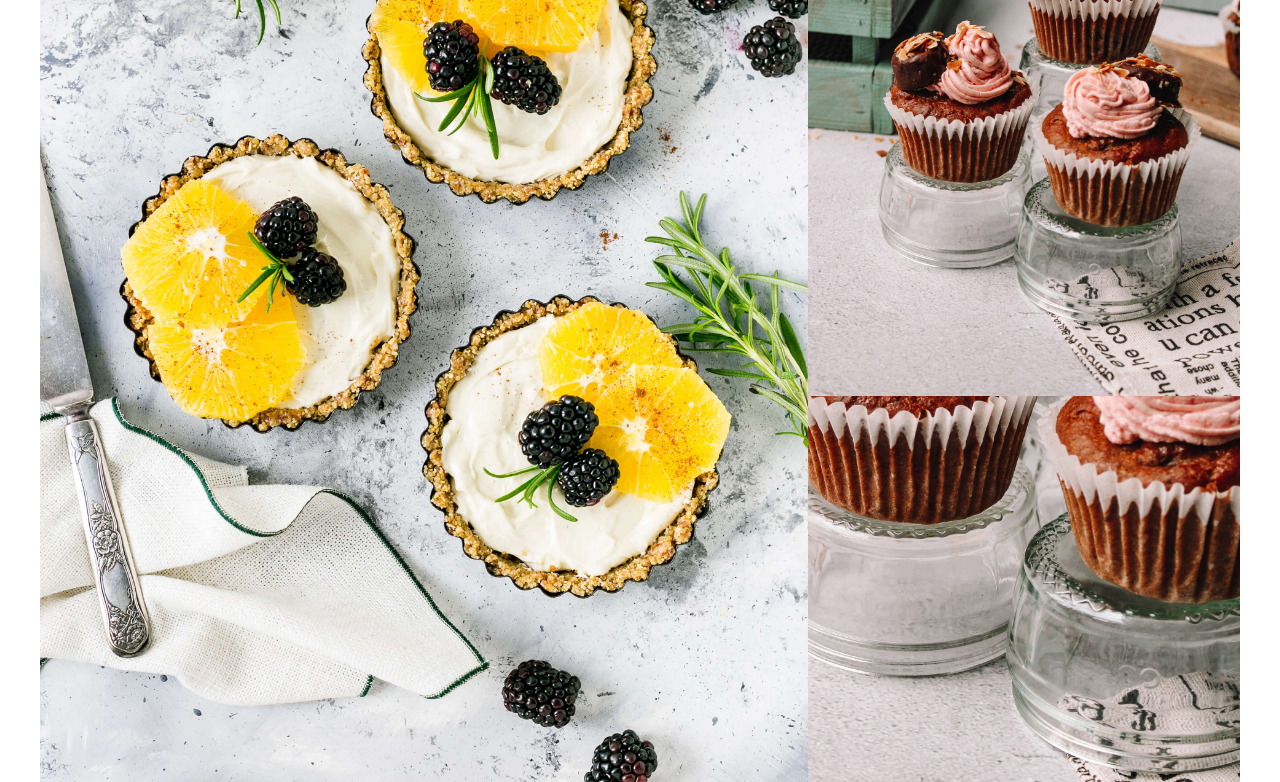
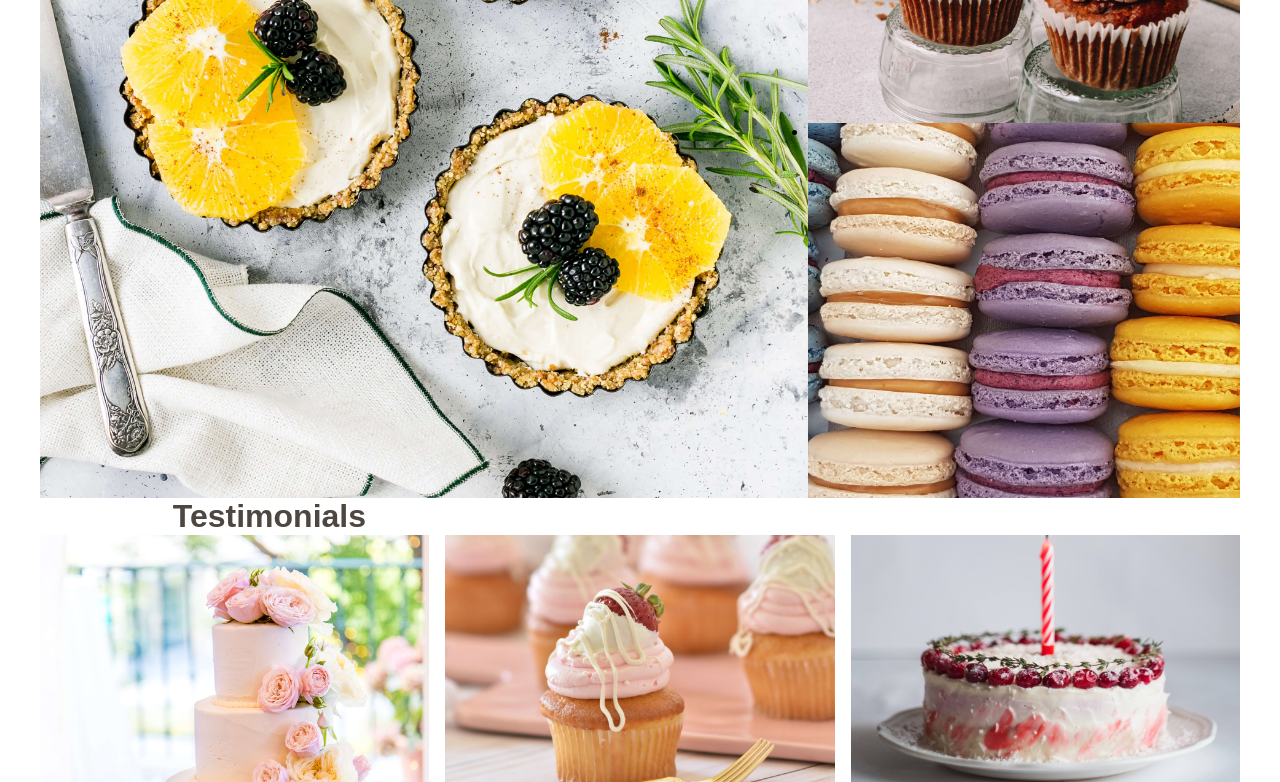
Before and after one commit to sdb329/Balsamo-web-2, a plain HTML site: page deploy/index.html in a window 1280 px wide. Shown: the part 1360-2142 px from the top of the page. Drawn offline with Linux system fonts and the light colour scheme.

Commit message:
hero 2 image size fixes

```diff
--- a/deploy/index.html
+++ b/deploy/index.html
@@ -112,13 +112,13 @@
     <section id="hero2">
         <div>
         <section id="h2-1">
-            <img src="img/hero2/fruit-pastries.jpg" alt="fruit pastries">
+            <!-- <img src="img/hero2/fruit-pastries.jpg" alt="fruit pastries"> -->
         </section>
         <aside id="h2-2">
-            <img src="img/hero2/cupcakes.jpg" alt="cupcakes">
+            <!-- <img src="img/hero2/cupcakes.jpg" alt="cupcakes"> -->
         </aside>
         <aside id="h2-3">
-            <img src="img/hero2/macarons.jpg" alt="macarons">
+            <!-- <img src="img/hero2/macarons.jpg" alt="macarons"> -->
         </aside>
     </div>
     </section>
--- a/dev/scss/sections/_hero2.scss
+++ b/dev/scss/sections/_hero2.scss
@@ -5,26 +5,44 @@
     >div {
 
 
-
+        // padding-bottom: 115%;
         display: grid;
+        grid-template-rows: repeat(8, 100px);
+        grid-template-areas:
+        "h2-1"
+        "h2-1"
+        "h2-1"
+        "h2-2"
+        "h2-2"
+        "h2-2"
+        "h2-2"
+        "h2-2";
 
         img {
             width: 100%;
         }
         #h2-1 {
             background-image: url("../img/hero2/fruit-pastries.jpg");
-            background-position: center 30%;
+            background-position: center;
             background-size: cover;
+            // height: 200px;
+
+            grid-area: h2-1;
 
         }
         #h2-2 {
             background-image: url("../img/hero2/cupcakes.jpg");
-            background-position: center 30%;
+            background-position: center;
             background-size: cover;
+            // height: 300px;
+
+            grid-area: h2-2;
 
         }
         #h2-3 {
             background-image: url("../img/hero2/macarons.jpg");
+            background-position: center;
+            background-size: cover;
             display: none;
         }
     }
@@ -32,7 +50,8 @@
     >div {
         @include md {
             display: grid;
-            grid-template-columns: auto auto;
+            grid-template-columns: repeat(2, 1fr);
+            grid-template-rows: repeat(1, 600px);
             grid-template-areas:
                 "h2-1 h2-2";
         }
@@ -52,6 +71,7 @@
         @include lg {
             display: grid;
             grid-template-columns: 16px 60% auto 16px;
+            grid-template-rows: repeat(1, 640px);
             grid-template-areas:
                 ". h2-1 h2-2 .";
         }
@@ -69,9 +89,10 @@
         @include xl{
             display: grid;
             grid-template-columns: 40px 60% auto 40px;
+            grid-template-rows: repeat(2, 375px);
             grid-template-areas:
                 ". h2-1 h2-2 ."
-                ". . h2-3 .";
+                ". h2-1 h2-3 .";
         }
         #h2-1 {
             @include xl {
```
Also changed, not shown: deploy/css/styles.css, 1 other file.
